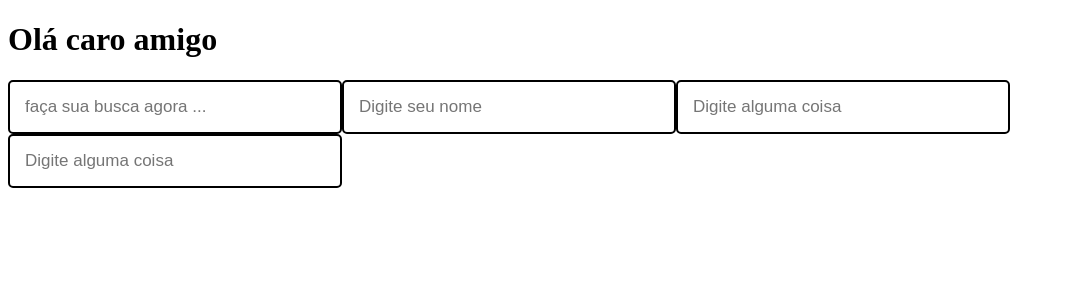
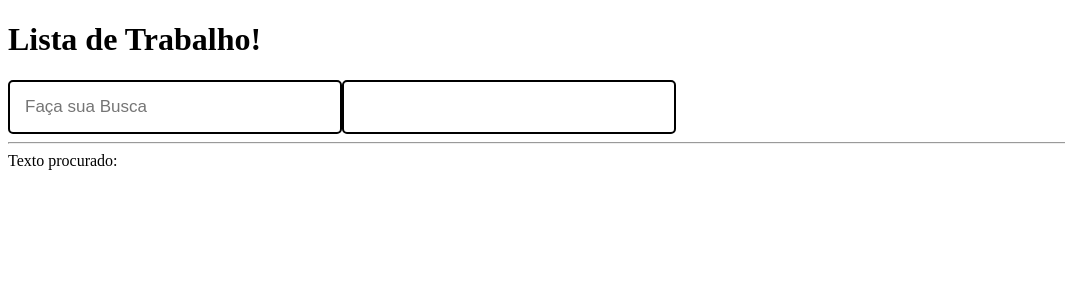
Before and after one commit to marcoscode404/ReactNoTrabalho, a React (Create React App) app in the folder react/projeto/react1/: page / in a window 1280 px wide. Shown: the top 300 px of the page, without its empty margins (0-1065 px from the left). Built offline with nearby package versions, Linux system fonts and the light colour scheme.

Commit message:
## Trocando dados entre components
criando comunicação entre o componente e a tela do component

```diff
--- a/react/projeto/react1/src/App.js
+++ b/react/projeto/react1/src/App.js
@@ -1,23 +1,42 @@
 import  React, { useState, useEffect } from 'react';
 import styled from 'styled-components';
 import SearchBox from './components/SearchBox';
+// importando de da pasta Components
 
 
-//Ciclo de vida de um component
+
+
+
+//usando props para usar propriedades
 
 
 
 function App() {
 
+  const [searchText, setSearchText] = useState('');
+
+  function handleSearchInput(novoTexto){
+    setSearchText(novoTexto);
+  }
 
 
   return (
     <>
-      <h1>Olá caro amigo</h1>
-      <SearchBox frasePadrao="faça sua busca agora ..."/>
-      <SearchBox frasePadrao="Digite seu nome"/>
-      <SearchBox />
-      <SearchBox />
+      <h1>Lista de Trabalho!</h1>
+
+      <SearchBox
+        frasePadrao="Faça sua Busca"
+        onChangeText={handleSearchInput}
+      />
+
+      <SearchBox
+        frasePadrao={searchText}
+      />
+
+      <hr/>
+
+      Texto procurado: {searchText}
+
     </>
   );
 
--- a/react/projeto/react1/src/components/SearchBox.js
+++ b/react/projeto/react1/src/components/SearchBox.js
@@ -1,4 +1,4 @@
-import React, { useState } from "react";
+import React, { useState, useEffect } from "react";
 import styled from "styled-components";
 
 
@@ -12,9 +12,26 @@ const InputText = styled.input`
 `;
 
 
+
+
 function SearchBox(props) {
+
+    // Criando const useState
+    const [texto, setTexto] = useState('');
+
+    useEffect(()=>{
+        if(props.onChangeText) {
+            props.onChangeText(texto);
+        }
+    }, [texto]);
+
     return (
-        <InputText type="text" placeholder={props.frasePadrao ?? "Digite alguma coisa"} />
+        <InputText
+            type="text"
+            value={texto}
+            onChange={(e)=>setTexto(e.target.value)}
+            placeholder={props.frasePadrao ?? "Digite alguma coisa"}
+        />
     );
 }
 
```
Also changed, not shown: 2 other files (tests, documents, lock files or other folders).
